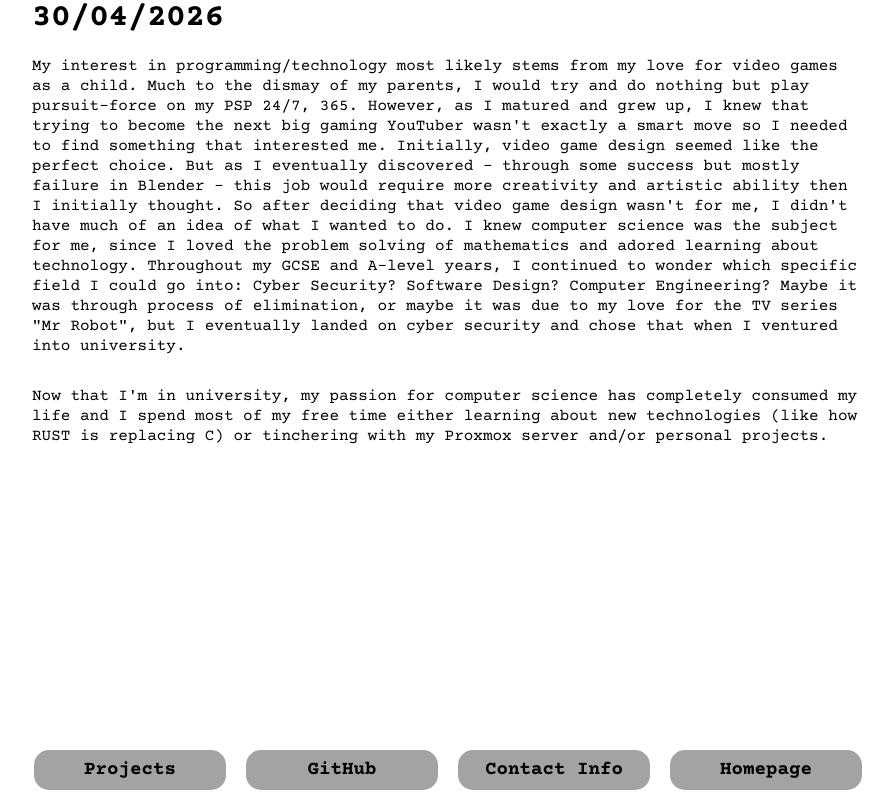
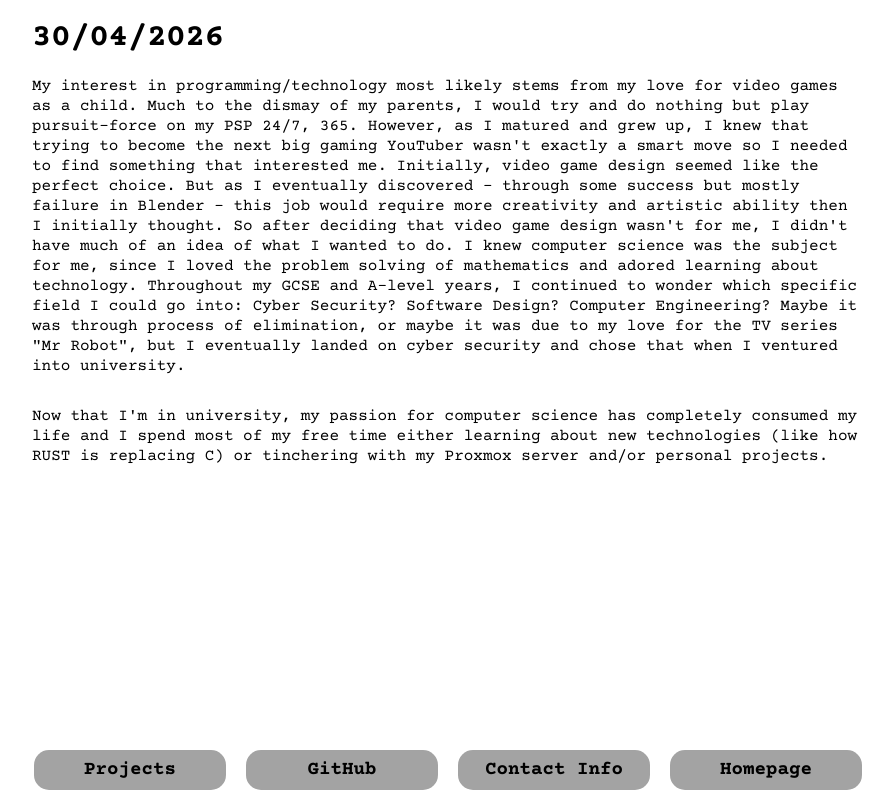
Before and after one commit to Christo-Hutch/web-portfolio, a Flask app: page /journey in a window 1280 px wide. Shown: the whole page, without its empty margins (192-1085 px from the left). Run offline with Flask 3, Linux system fonts and the light colour scheme.

Commit message:
fix top padding for journey main container

```diff
--- a/static/styles.css
+++ b/static/styles.css
@@ -77,7 +77,7 @@ body {
 
 .journey-main-container {
   min-height: 100vh;
-  padding-bottom: 80px;
+  padding: 20px 0 80px 0;
 }
 
 .projects-main-container {
```
